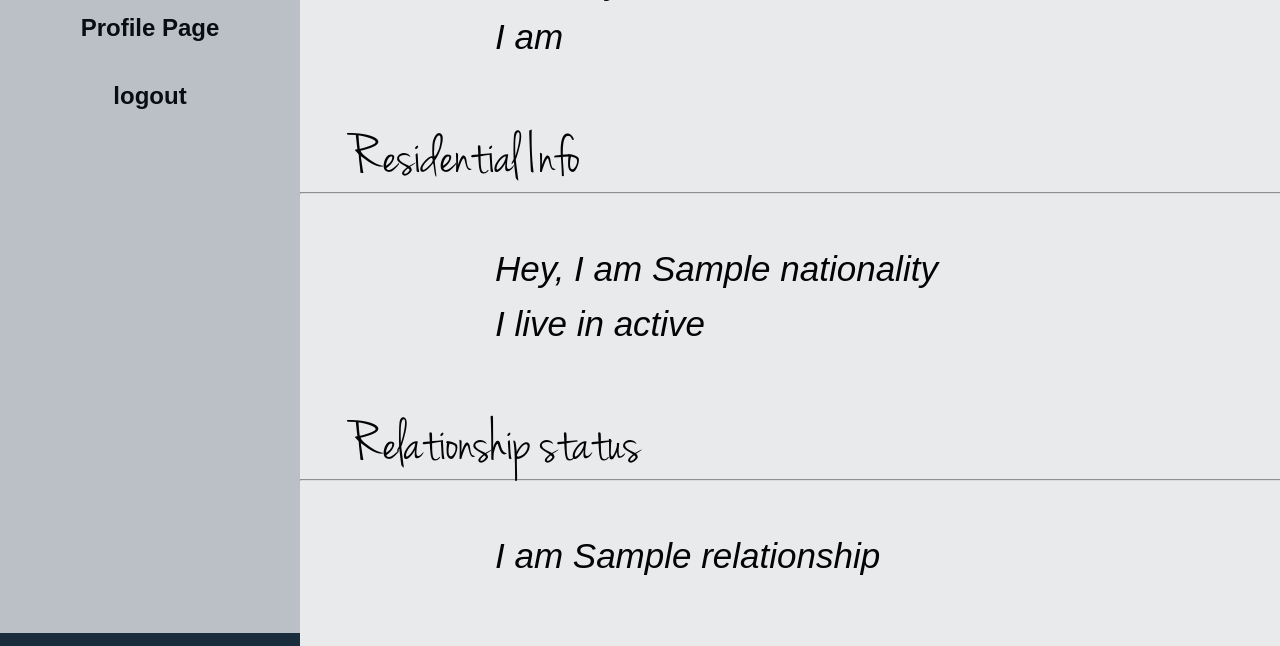
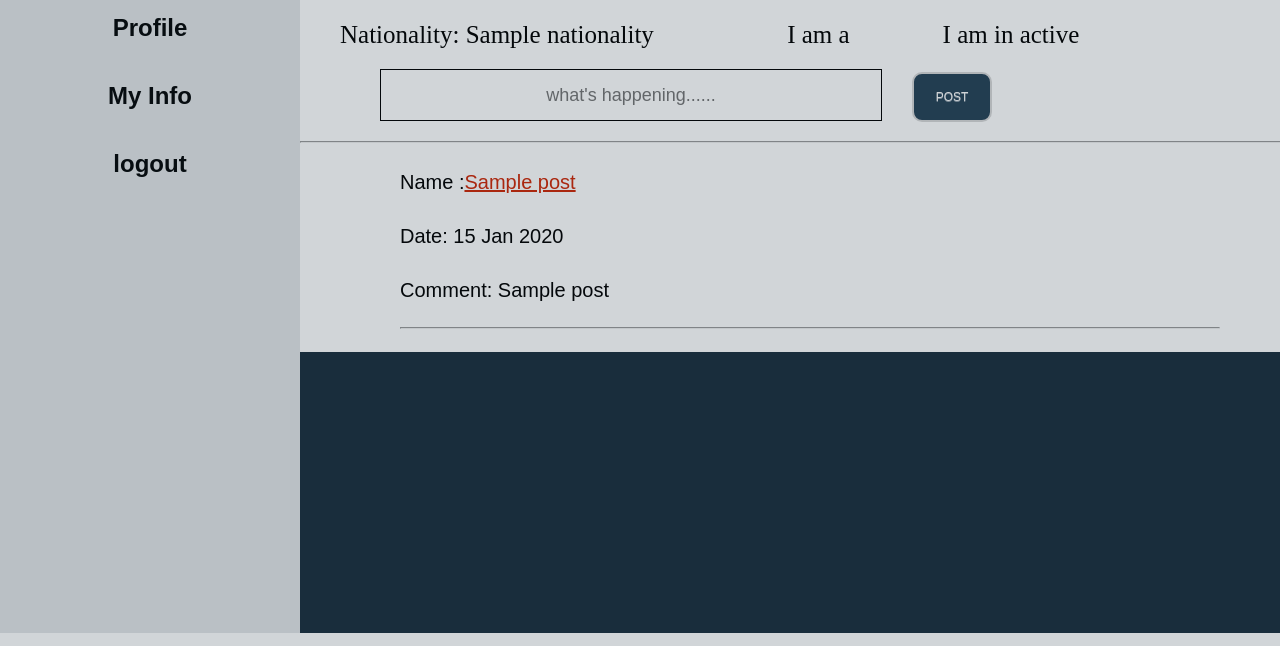
Before and after one commit to phoenixTW/amistad, a Node server app: template views/profile.jade in a window 1280 px wide; the page is wider, and only the part inside the window is pictured. Shown: the part 567-1213 px from the top of that part. Run offline with Node 20, Linux system fonts and the light colour scheme; the template is opened without the code that fills it: most values are stand-ins (such as "Sample title", 1, 10 or a date in 2020); some libraries are stand-ins or nearby versions.

Commit message:
profile page is working. Still needs to fix some bugs. Profile info fixed for undefined variable

```diff
--- a/app.js
+++ b/app.js
@@ -84,6 +84,8 @@
 
 app.get('/editProfile', isAuthenticated, eventsMethods.getEditProfile);
 
+app.get('/info/:id', isAuthenticated, eventsMethods.profileInfo);
+
 app.get('/:id', isAuthenticated, eventsMethods.profile);
 
 app.post('/editProfile', isAuthenticated, eventsMethods.resetPassword);
--- a/public/stylesheets/home.css
+++ b/public/stylesheets/home.css
@@ -99,11 +99,6 @@
 }
 
 .container {
-/*	margin-top: 30px;
-	height: auto;
-	width: 100%;
-	background-color: white;
-	opacity: 0.9;	*/
 	margin-top: 30px;
 	font-size: 24px;
 	background: white;
@@ -111,7 +106,7 @@
 	opacity: 0.7;
 	float: left;
 	opacity: 0.9;
-	display: inline;
+	display: inline-block;
 }
 
 .container h1, h3 {
@@ -180,3 +175,44 @@
 	padding: 5px;
 	margin-bottom: 50px;
 }
+
+.dp {
+	height: 300px;
+	width: 300px;
+	margin: 20px auto 30px 70px;
+	float: center;
+	border: 1px solid black;
+	display: inline-block;
+}
+
+.infoAfterDp {
+	height: 300px;
+	width: 600px;
+	margin: 20px auto 30px 10px;
+	border: 1px solid black;
+	display: inline-block;
+}
+
+
+.picAndInfo {
+	height: 300px;
+	width: 1000px;
+	display: inline;
+}
+
+.picAndInfo h1 {
+	margin-top: 0px;
+	color: black;
+	font-size: 25px;
+	font-family: Segoe Print;
+	margin-left: 40px;
+	display: inline;
+}
+
+.heading {
+	color: black;
+	margin-left: 60px;
+	font-size: 40px;
+	font-family: Segoe Print;
+	text-align: left;
+}
--- a/views/comments.jade
+++ b/views/comments.jade
@@ -1,7 +1,7 @@
 each post in posts
 	div(class = "showComments")
 		p Name :
-			a(href = "profile/?#{post.email_id}") #{post.name}
+			a(href = "profile/#{post.email_id}") #{post.name}
 		p Date: #{post.date}
 		p Comment: #{post.post}
 		br
--- a/views/editProfile.jade
+++ b/views/editProfile.jade
@@ -3,11 +3,8 @@
 	- var title = "amistad | Edit Profile"
 block links
 	link(rel='stylesheet' href='/stylesheets/home.css')
-	link(rel='stylesheet' href='/stylesheets/style.css')
 block content
 	div(class = 'container')
-		h1 EDIT YOUR PROFILE
-		<hr></hr>
 		h3 Change Your Password
 		p 8-20 charecters needed
 		if message
--- a/views/layout.jade
+++ b/views/layout.jade
@@ -38,7 +38,9 @@
 				a(class = "link" href = "/editProfile") Edit Your profile
 
 			div(class = "list")
-				a(class = "link" href = "/#{email}") Profile Page
+				a(class = "link" href = "/#{email}") Profile
+
+			block pages
 
 			div(class = "list")
 				a(class = "link" href = "/logout") logout
--- a/views/practice.jade
+++ b/views/practice.jade
@@ -17,7 +17,7 @@
 				each post in posts
 					div(class = "showComments")
 						p Name :
-							a(href = "/?#{post.email_id}") #{post.name}
+							a(href = "/#{post.email_id}") #{post.name}
 						p Date: #{post.date}
 						p Comment: #{post.post}
 						<hr></hr>
--- a/views/profile.jade
+++ b/views/profile.jade
@@ -1,29 +1,43 @@
 extends layout
 block vars
-	- var title = "amistad | Profile Page"
+	- var title = "amistad | Profile"
 block links
 	link(rel='stylesheet' href='/stylesheets/home.css')
-	link(rel='stylesheet' href='/stylesheets/style.css')
+	script(type="text/javascript", src = 'jquery/jquery-2.1.1.js')
+	script(type="text/javascript", src = 'javascripts/app-main.js')
+	script(type="text/javascript" src="javascripts/index-main.js")
+
+block pages
+	div(class = "list")
+		a(class = "link" href = "/info/#{email}") My Info
+
 block content
-	div(class = 'container')
-		h1 Profile Page
-		h4 Personal Info
-		<hr></hr>
-		div(class = 'info personal')
+	div(class = 'left body')
+		div(class = 'left body')
+			img(class = 'dp' src = "/images/main.png")
+			img(class = 'infoAfterDp' src = "/images/main.png")
+		div(class = 'heading') #{user.firstname} #{user.lastname}
+
+		div(class = 'picAndInfo')
 			span
-				h5 Full Name: #{user.firstname} #{user.lastname}
-				h5 Username: #{user.username}
-				h5 Birthday: #{user.birthday}
-				h5 I am #{user.gender}
-		h4 Residential Info
-		<hr></hr>
-		div(class = 'info personal')
-			span
-				h5 Hey, I am #{basic.nationality}
-				h5 I live in #{basic.state}
+				if basic
+					h1 Nationality: #{basic.nationality}
+					|&nbsp;&nbsp;&nbsp;&nbsp;&nbsp;&nbsp;&nbsp;&nbsp;&nbsp;&nbsp;&nbsp;&nbsp;&nbsp;&nbsp;
+					h1 I am a #{user.gender}
+					|&nbsp;&nbsp;&nbsp;&nbsp;&nbsp;&nbsp;&nbsp;
+					h1 I am in #{basic.state}
+		div(class = 'postForm' id = 'postForm')
+			input(class = 'box', id = 'msg' placeholder = "what's happening......")
+			input(type = 'submit', id = 'post', value = 'POST')
+			<hr></hr>
+			div(id = 'comments')
+				each post in posts
+					div(class = "showComments")
+						p Name :
+							a(href = "/#{post.email_id}") #{post.name}
+						p Date: #{post.date}
+						p Comment: #{post.post}
+						<hr></hr>
 
-		h4 Relationship status
-		<hr></hr>
-		div(class = 'info personal')
-			span
-				h5 I am #{basic.relationship}
+
+	div(class = 'left chat') here
```
Also changed, not shown: resources/userRoutes.js (+49 -14 lines), views/profileInfo.jade (added, +30 -0 lines).
